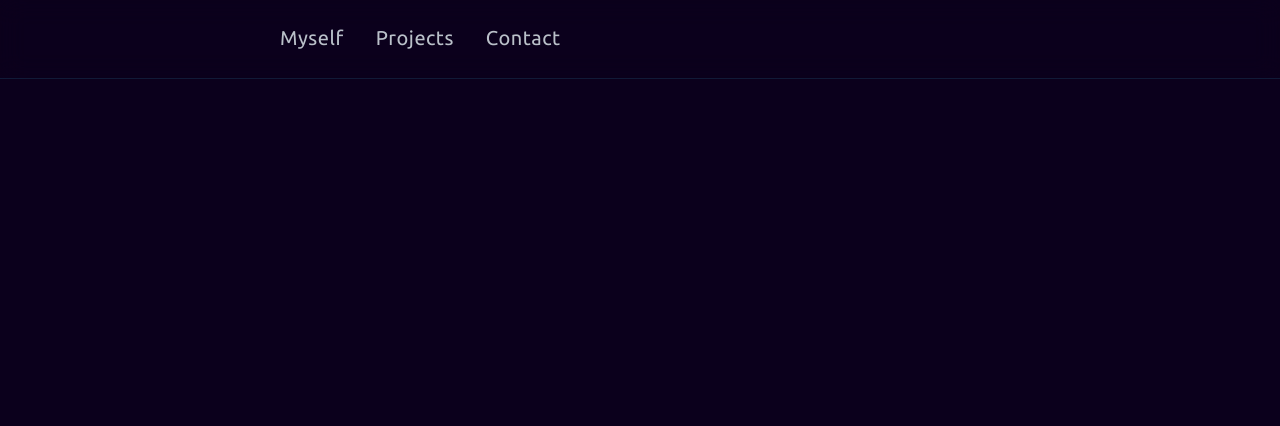
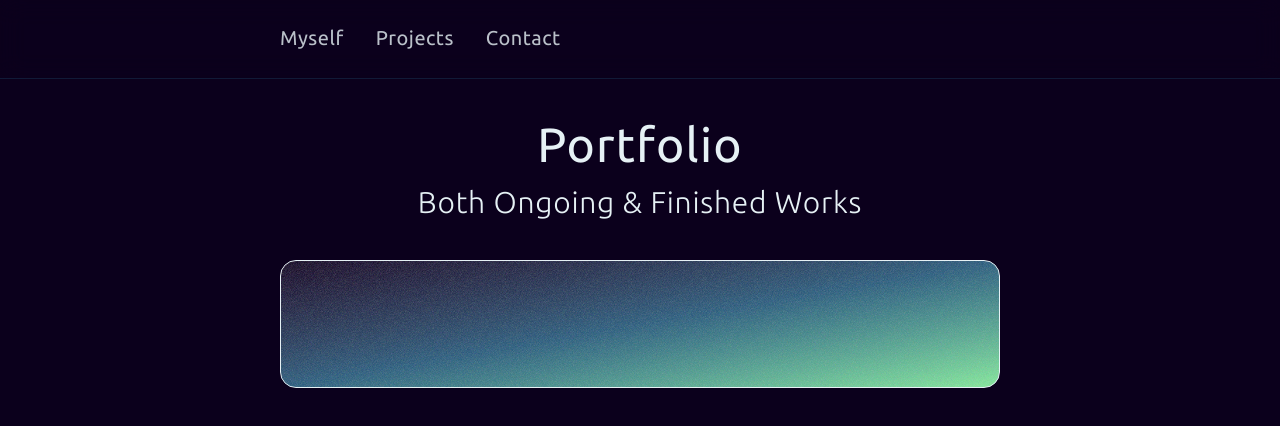
Before and after one commit to CaioHPerlin/portfolio, a React (Vite) app: page /portfolio in a window 1280 px wide. Shown: the top 426 px of the page. Built offline with nearby package versions, Linux system fonts and the light colour scheme.

Commit message:
refactor: rename projects to portfolio

```diff
--- a/src/app.tsx
+++ b/src/app.tsx
@@ -1,20 +1,18 @@
 import { BrowserRouter, Route, Routes } from "react-router";
 import MyselfPage from "./pages/myself";
 import ContactPage from "./pages/contact";
-import ProjectsPage from "./pages/projects";
+import PortfolioPage from "./pages/portfolio";
 import Navbar from "./components/navbar";
 
 export default function App() {
   return (
     <BrowserRouter>
       <Navbar />
-      <div className="w-[45rem] mx-auto mt-20 py-10">
-        <Routes>
-          <Route path="/" element={<MyselfPage />} />
-          <Route path="/projects" element={<ProjectsPage />} />
-          <Route path="/contact" element={<ContactPage />} />
-        </Routes>
-      </div>
+      <Routes>
+        <Route path="/" element={<MyselfPage />} />
+        <Route path="/portfolio" element={<PortfolioPage />} />
+        <Route path="/contact" element={<ContactPage />} />
+      </Routes>
     </BrowserRouter>
   );
 }
--- /dev/null
+++ b/src/pages/portfolio.tsx
@@ -0,0 +1,12 @@
+import PageHeading from "../components/page-heading";
+
+export default function PortfolioPage() {
+  return (
+    <div className="w-[45rem] mx-auto mt-20 py-10">
+      <PageHeading
+        title={"Portfolio"}
+        subtitle={"Both Ongoing & Finished Works"}
+      />
+    </div>
+  );
+}
--- a/src/pages/projects.tsx
+++ /dev/null
@@ -1,10 +0,0 @@
-import PageHeading from "../components/page-heading";
-
-export default function ProjectsPage() {
-  return (
-    <PageHeading
-      title={"Portfolio"}
-      subtitle={"Both Ongoing & Finished Works"}
-    />
-  );
-}
```
